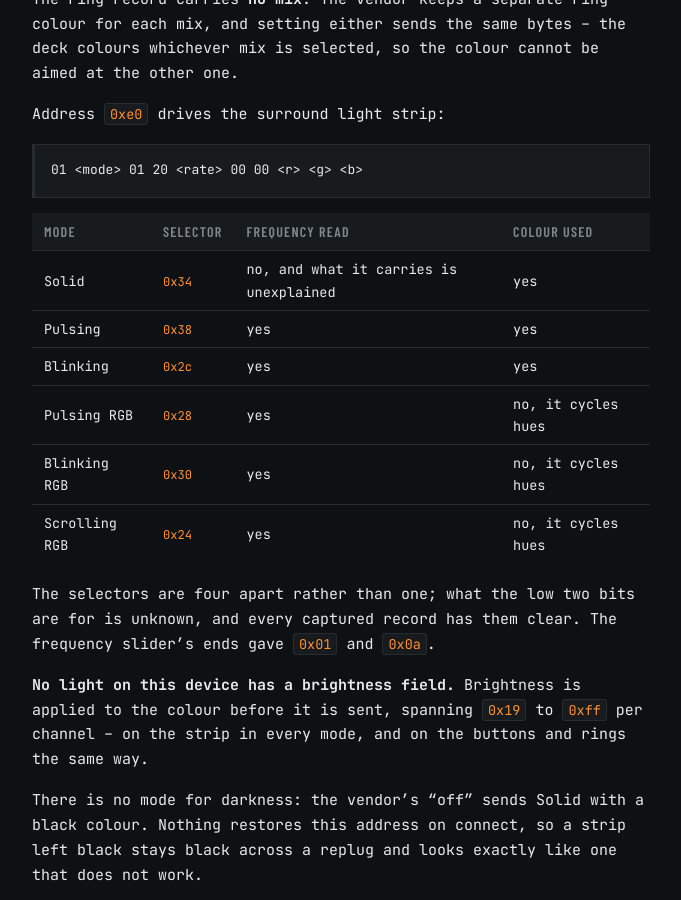
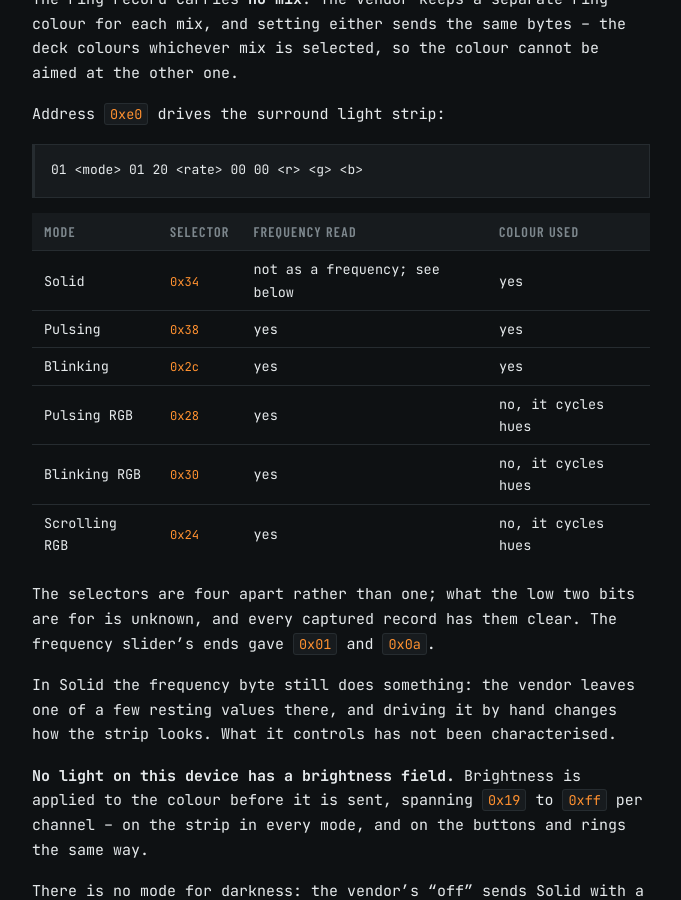
Before and after one commit to christianparpart/ax310, a Jekyll site: the page built from docs/wire-protocol.md, in a window 1280 px wide and 900 px high, scrolled down 6852 px. Shown: the whole window, without its empty margins (299-980 px from the left). Built offline with Jekyll 4.4.1, drawn with Linux system fonts in a browser that asks for light colours.

Commit message:
Reopen byte 4: the deck reads it, the vendor just never varies it
Driving the byte by hand produces colour effects on the strip. What they are
is not described yet, and this records the observation without naming it.

The previous commit closed this byte as stale struct memory on two pieces of
evidence: all ten colour presets sent 0xfb, and both ends of the brightness
slider sent 0xfb. Both are true and neither supports the conclusion. They are
statements about what the vendor's software writes; a capture cannot see what
the deck does with what it receives, and here the two came apart.

SolidFrequencyFiller is renamed SolidFrequencyAtRest, because "filler" asserted
the thing that turned out to be wrong. Its comment, the facts file and the spec
now say the deck reacts to the byte and that what it controls is unknown.

The trap is written down next to the finding: "the vendor never exercises this
field" and "this field does nothing" are different claims, and only the first
one is ever in a capture.

Signed-off-by: Christian Parpart <christian@parpart.family>

```diff
--- a/docs/wire-protocol.md
+++ b/docs/wire-protocol.md
@@ -189,7 +189,7 @@ Address `0xe0` drives the surround light strip:
 
 | Mode | Selector | Frequency read | Colour used |
 | --- | --- | --- | --- |
-| Solid | `0x34` | no, and what it carries is unexplained | yes |
+| Solid | `0x34` | not as a frequency; see below | yes |
 | Pulsing | `0x38` | yes | yes |
 | Blinking | `0x2c` | yes | yes |
 | Pulsing RGB | `0x28` | yes | no, it cycles hues |
@@ -198,6 +198,8 @@ Address `0xe0` drives the surround light strip:
 
 The selectors are four apart rather than one; what the low two bits are for is unknown, and every captured record has them clear. The frequency slider's ends gave `0x01` and `0x0a`.
 
+In Solid the frequency byte still does something: the vendor leaves one of a few resting values there, and driving it by hand changes how the strip looks. What it controls has not been characterised.
+
 **No light on this device has a brightness field.** Brightness is applied to the colour before it is sent, spanning `0x19` to `0xff` per channel -- on the strip in every mode, and on the buttons and rings the same way.
 
 There is no mode for darkness: the vendor's "off" sends Solid with a black colour. Nothing restores this address on connect, so a strip left black stays black across a replug and looks exactly like one that does not work.
```
Also changed, not shown: docs/todo.md (+11 -3 lines), .agent/rules/hardware-facts.md, 2 other files.
